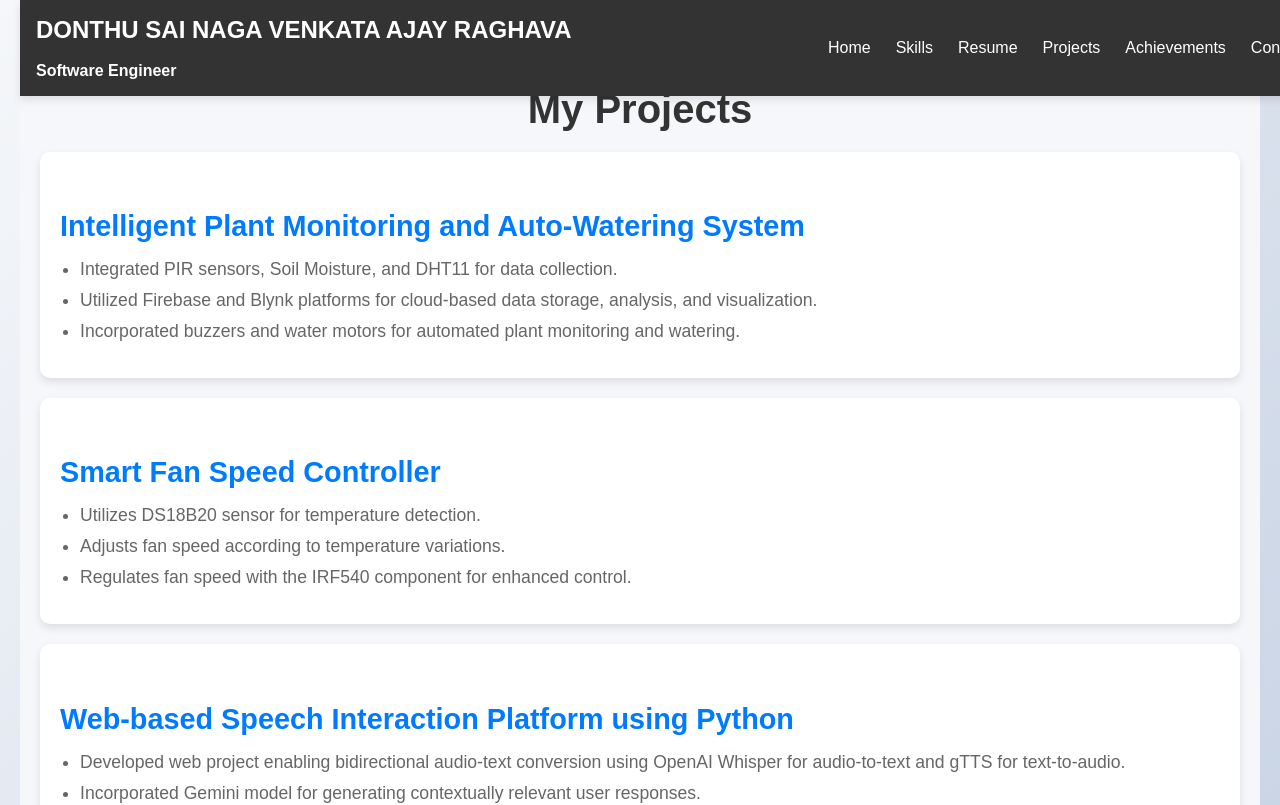
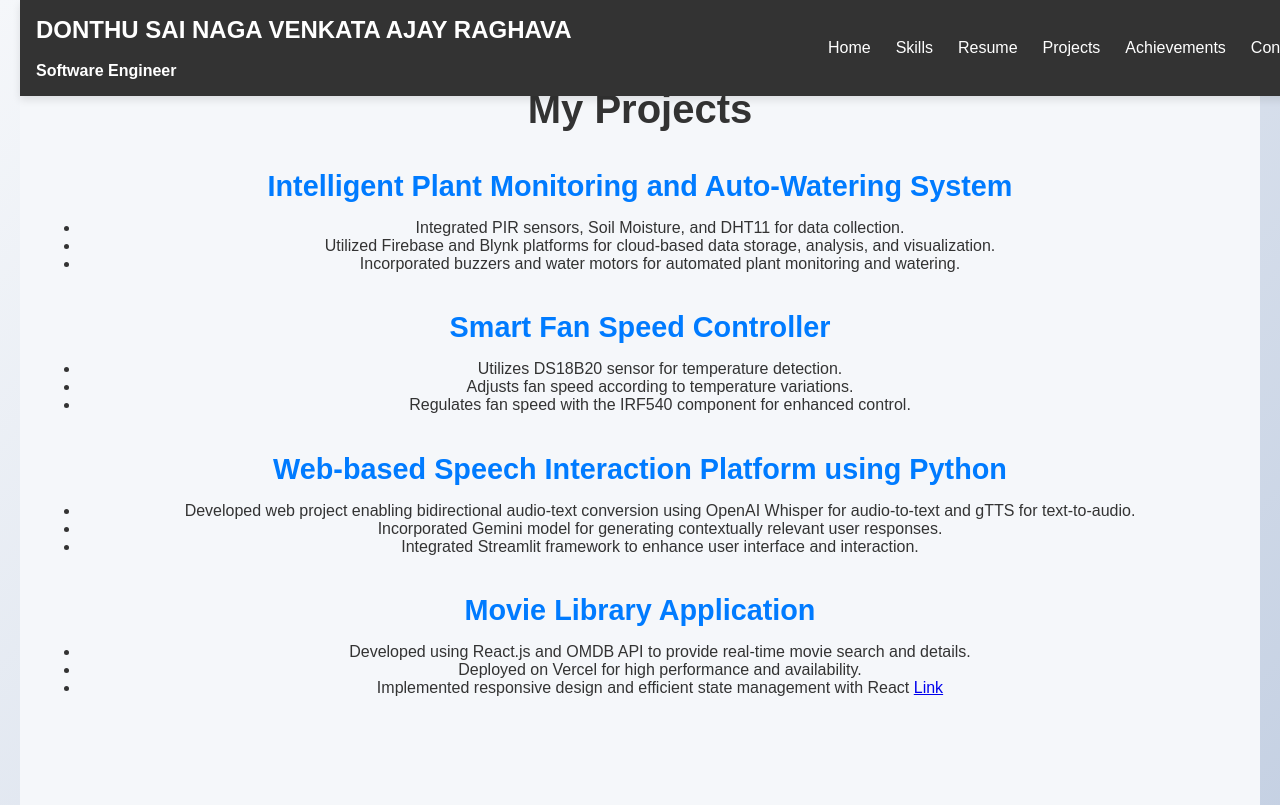
Before and after one commit to AJAY-RAGHAVA/Portfolio, a React (Create React App) app: page /portfolio in a window 1280 px wide. Shown: the top 805 px of the page. Built offline with nearby package versions, Linux system fonts and the light colour scheme.

Commit message:
Update Portfolio.css

```diff
--- a/src/components/Portfolio.css
+++ b/src/components/Portfolio.css
@@ -1,5 +1,3 @@
-/* Portfolio.css */
-
 .portfolio-container {
   text-align: center;
   padding: 40px 20px;
@@ -19,31 +17,102 @@
   margin-bottom: 10px;
 }
 
-  .portfolio-container .project {
+.portfolio-container p {
+  font-size: 1.2em;
+  color: #666;
+  margin-bottom: 20px;
+}
+
+.portfolio-container h2 {
+  font-size: 2em;
+  color: #333;
+  margin-top: 40px;
+  margin-bottom: 20px;
+}
+
+.projects-container {
+  display: flex;
+  flex-wrap: wrap;
+  justify-content: center;
+  gap: 20px;
+}
+
+.project-card {
   background: #fff;
   border-radius: 10px;
   box-shadow: 0 4px 8px rgba(0, 0, 0, 0.1);
-    padding: 20px;
-    margin-top: 20px;
-    text-align: left;
+  overflow: hidden;
+  transition: transform 0.3s;
+  width: 300px;
+  height: 450px;
 }
 
-  .portfolio-container ul {
-    list-style-type: disc;
-    padding-left: 20px;
+.project-card img {
+  width: 100%;
+  height: 200px;
+  object-fit: cover;
 }
 
-  .portfolio-container ul li {
-    font-size: 1.1em;
-    color: #666;
-    margin-bottom: 10px;
+.project-card h3 {
+  font-size: 1.5em;
+  margin: 10px;
+  color: #333;
 }
 
-  .portfolio-container ul li a {
+.project-card p {
+  font-size: 1em;
+  color: #666;
+  margin: 10px;
+}
+
+.project-card a {
+  display: inline-block;
+  font-size: 1.1em;
   color: #007BFF;
   text-decoration: none;
+  margin: 10px;
+  transition: color 0.3s;
 }
 
-  .portfolio-container ul li a:hover {
-    text-decoration: underline;
+.project-card a:hover {
+  color: #0056b3;
 }
+
+.project-card:hover {
+  transform: scale(1.05);
+}
+
+@media (max-width: 600px) {
+  .portfolio-container h1 {
+    font-size: 2em;
+  }
+
+  .portfolio-container h4 {
+    font-size: 1.5em;
+  }
+
+  .portfolio-container p {
+    font-size: 1em;
+  }
+
+  .portfolio-container h2 {
+    font-size: 1.5em;
+  }
+
+  .project-card {
+    width: 100%;
+    height: auto;
+  }
+
+  .project-card h3 {
+    font-size: 1.2em;
+  }
+
+  .project-card p {
+    font-size: 0.9em;
+  }
+
+  .project-card a {
+    font-size: 1em;
+  }
+}
```
Lines whose indentation alone changed are shown as unchanged.
